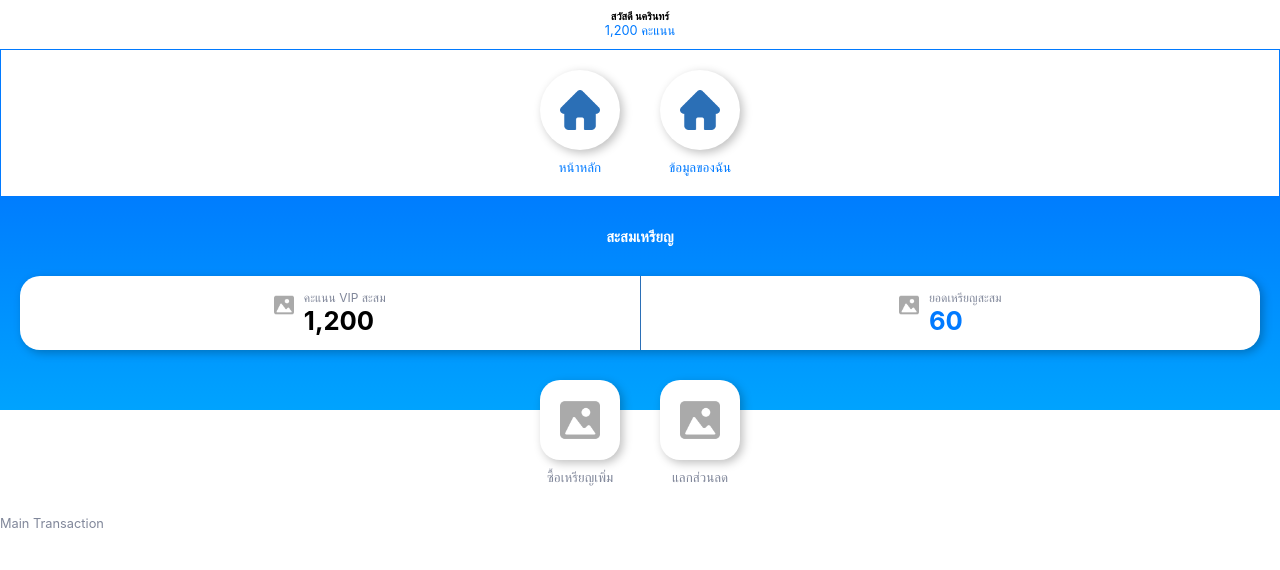
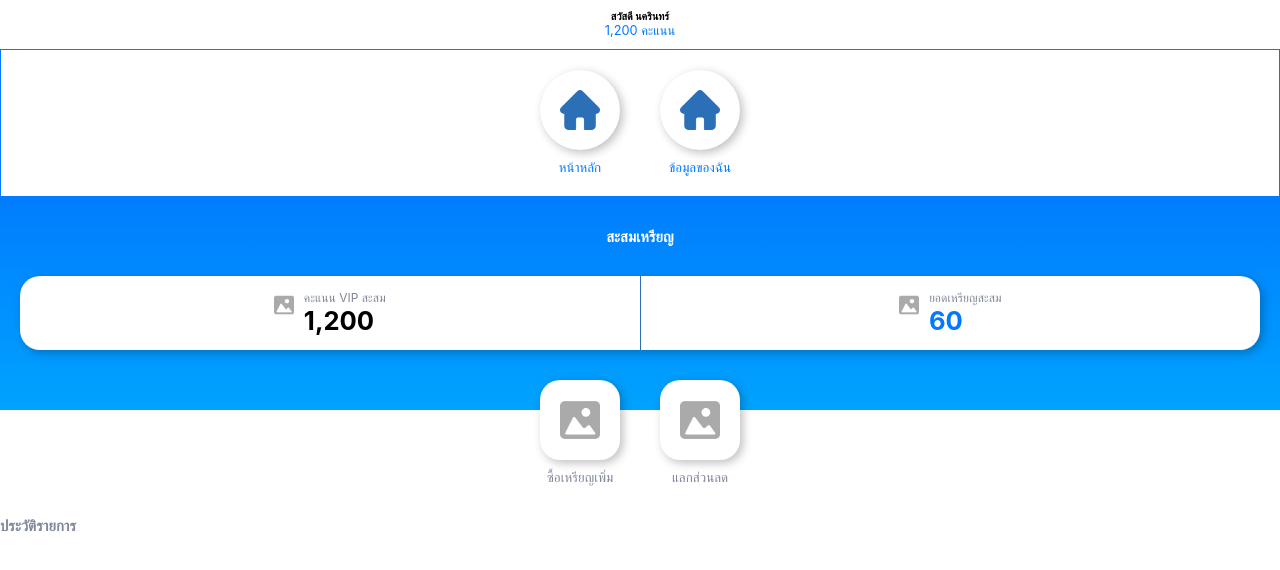
Before and after one commit to artherzno/pmi, a React (Create React App) app: page / in a window 1280 px wide. Shown: the top 570 px of the page. Built offline with nearby package versions, Linux system fonts and the light colour scheme.

Commit message:
- Edit MainTransactionCard

```diff
--- a/src/components/MainTransaction.js
+++ b/src/components/MainTransaction.js
@@ -3,7 +3,8 @@ import React from 'react';
 function MainTransaction() {
     return (
         <div className="main-transaction">
-            Main Transaction
+            <h3>ประวัติรายการ</h3>
+
         </div>
     )
 }
```
Also changed, not shown: src/components/MainTransactionCard.js (added, +15 -0 lines).
